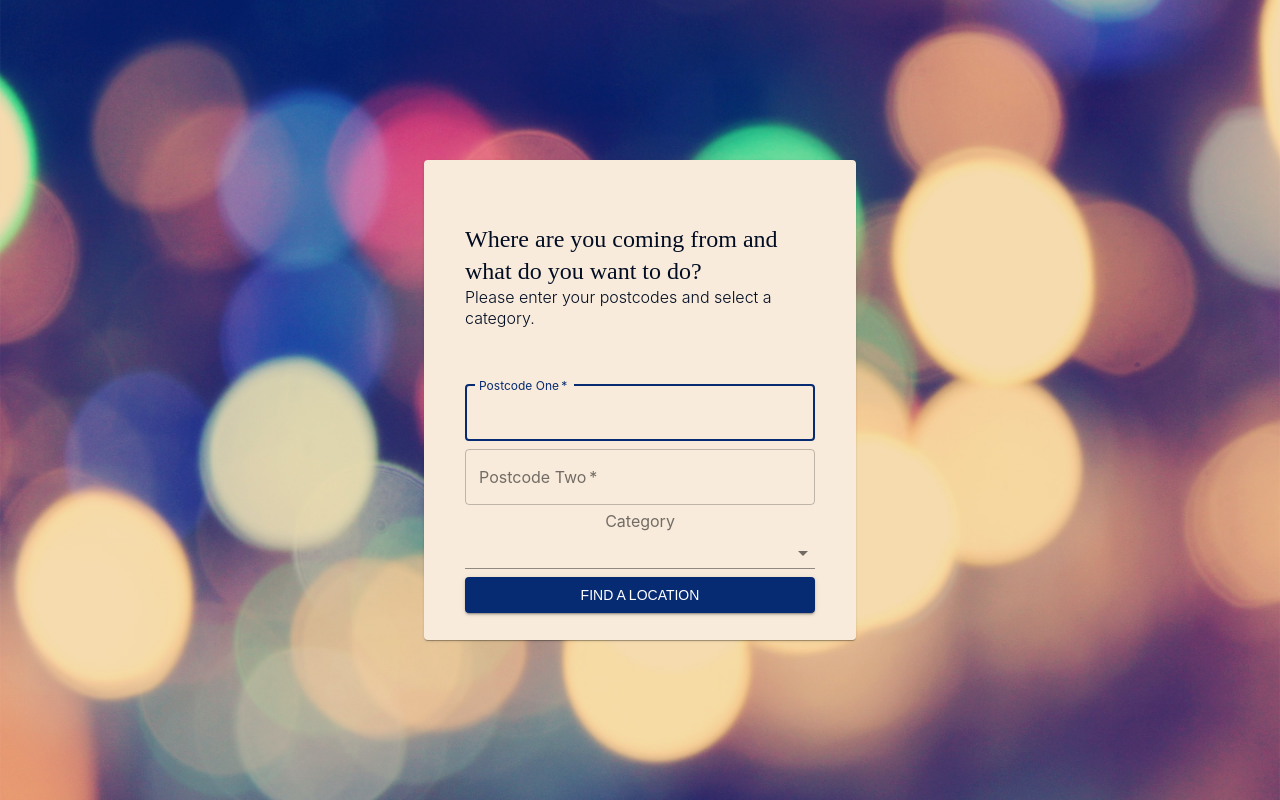
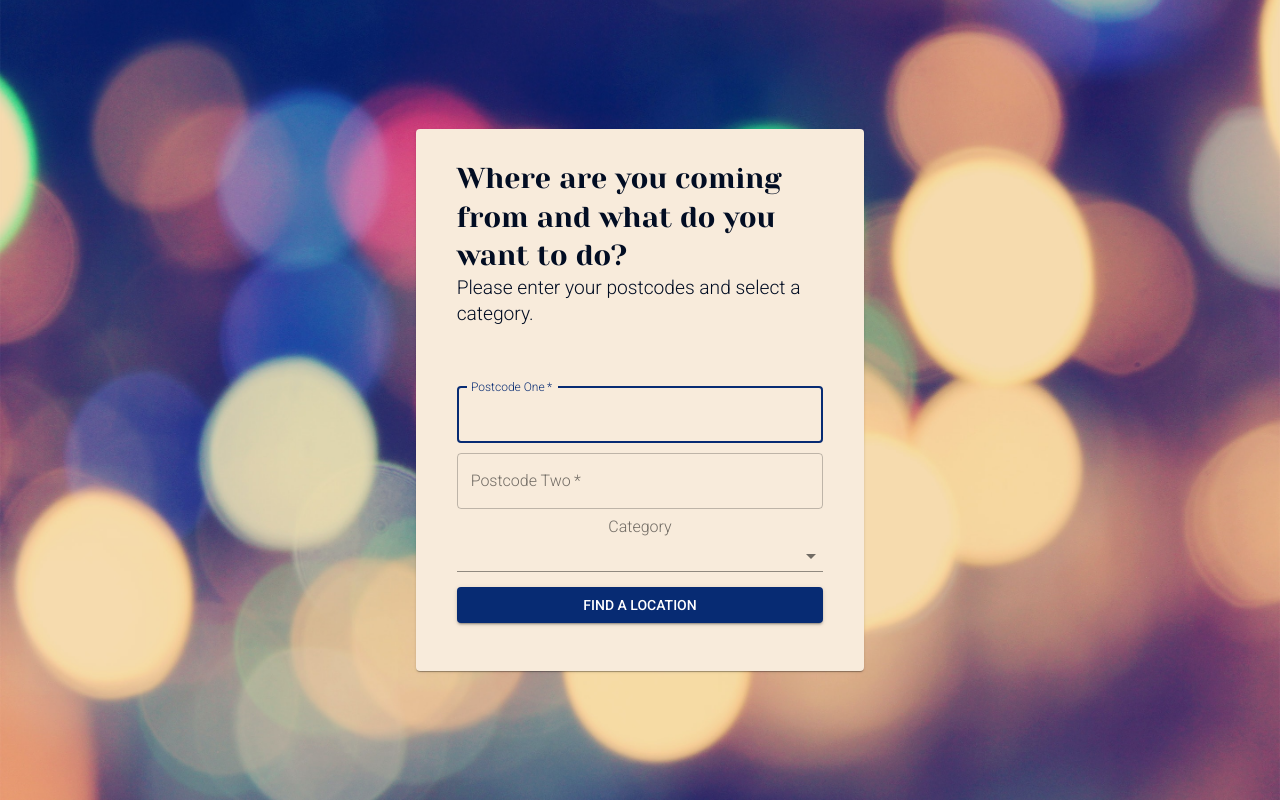
Before and after one commit to we-are-back/meet-up-again, a React (Create React App) app: page / in a window 1280 px wide. Both pictures are taken after a click on the button "LET'S START". Built offline with nearby package versions, Linux system fonts and the light colour scheme.

Commit message:
styling on all the pages, grid introduced on results

```diff
--- a/public/index.html
+++ b/public/index.html
@@ -29,10 +29,9 @@
       Learn how to configure a non-root public URL by running `npm run build`.
     -->
     <link
-      href="https://fonts.googleapis.com/css2?family=Pacifico&display=swap"
+      href="https://fonts.googleapis.com/css2?family=Yeseva+One&display=swap"
       rel="stylesheet"
     />
-
     <link
       rel="stylesheet"
       href="https://fonts.googleapis.com/icon?family=Material+Icons"
--- a/src/components/landing-page/LandingPage.js
+++ b/src/components/landing-page/LandingPage.js
@@ -5,40 +5,42 @@ import {
   Card,
   CardContent,
   makeStyles,
-    Typography
+  Typography,
 } from "@material-ui/core";
 import SentimentVerySatisfiedIcon from "@material-ui/icons/SentimentVerySatisfied";
 
-const useStyles = makeStyles(theme => ({
+const useStyles = makeStyles((theme) => ({
   container: {
     height: "100vh",
     display: "flex",
     alignItems: "center",
-        justifyContent: "center"
+    justifyContent: "center",
   },
   root: {
-        width: "35%",
+    width: "35vw",
     minWidth: 300,
-        height: "60%"
   },
   avatar: {
     backgroundColor: theme.palette.secondary.dark,
     justifyContent: "center",
     width: "40px",
-        height: "40px"
+    height: "40px",
   },
   card: {
     height: "100%",
     display: "flex",
     flexDirection: "column",
     alignItems: "center",
-        justifyContent: "space-around"
+    justifyContent: "space-around",
+    margin: "5% 0",
   },
   button: {
     justifyContent: "center",
-        margin: "1rem",
-        color: "primary"
-    }
+    color: "primary",
+  },
+  heading: {
+    margin: "15% 0",
+  },
 }));
 
 const LandingPage = ({ page, setPage }) => {
@@ -55,7 +57,12 @@ const LandingPage = ({ page, setPage }) => {
           <Avatar className={classes.avatar}>
             <SentimentVerySatisfiedIcon fontSize="large" />
           </Avatar>
-                    <Typography component="h1" variant="h5">
+          <Typography
+            className={classes.heading}
+            component="h1"
+            variant="h1"
+            align="center"
+          >
             We will meet again
           </Typography>
           <Button
--- a/src/components/locations/Locations.js
+++ b/src/components/locations/Locations.js
@@ -1,28 +1,32 @@
-// // component
 import React from "react";
 import LocationItem from "./location-item/LocationItem";
-import { Button, Grid, Typography, makeStyles,Card, CardHeader, CardContent, CardActions} from "@material-ui/core";
+import {
+  Button,
+  Grid,
+  Typography,
+  makeStyles,
+  Card,
+  CardHeader,
+  CardContent,
+  CardActions,
+} from "@material-ui/core";
 
 const useStyles = makeStyles((theme) => ({
   container: {
     height: "100vh",
     display: "flex",
+    flexDirection: "column",
     alignItems: "center",
-    justifyContent: "center",
+    justifyContent: "center"
   },
   root: {
     width: "80%",
     height: "90%",
     minWidth: 300,
     padding: "3% 2%",
-    overflow: "auto"
-  },
-  content: {
-    paddingTop: theme.spacing(8),
-    paddingBottom: theme.spacing(8),
+    overflow: "auto",
   }
 }));
-
 
 const Locations = ({ page, setPage, locations, setLocations, setVenueId }) => {
   const classes = useStyles();
@@ -37,23 +41,46 @@ const Locations = ({ page, setPage, locations, setLocations, setVenueId }) => {
         <CardHeader
           title={
             <div>
-              <div style={{ marginTop: 10 }}>Here is a list of venues.</div>
-              <div style={{ fontSize: "1rem", fontWeight: 300 }}>
+              <div style={{ marginTop: 10, fontSize: "4rem" }}>
+                Here is a list of venues.
+              </div>
+              <div
+                style={{
+                  fontSize: "1.2rem",
+                  fontFamily: "Roboto",
+                  fontWeight: "200",
+                }}
+              >
                 Please select your favorite.
               </div>
             </div>
           }
         />
         <CardContent className={classes.content} maxWidth="md">
-      <Grid container spacing={8}>
-      {!locations.length ? <p>No locations could be found</p> : locations.map(location => (
-        <LocationItem key={location.id} location={location} setPage={setPage} setVenueId={setVenueId} />
-      ))}
+          <Grid container spacing="2">
+            {!locations.length ? (
+              <p>No locations could be found</p>
+            ) : (
+              locations.map((location) => (
+                <LocationItem
+                  key={location.id}
+                  location={location}
+                  setPage={setPage}
+                  setVenueId={setVenueId}
+                />
+              ))
+            )}
           </Grid>
         </CardContent>
     <CardActions>
-
-      <Button variant="contained" color="primary" onClick={() => setPage("form")}>Go back</Button>
+          <Button
+          fullWidth
+            variant="contained"
+            color="primary"
+            onClick={() => setPage("form")}
+          >
+            Go back
+          </Button>
           </CardActions>
 
       </Card>
--- a/src/components/locations/location-item/LocationItem.js
+++ b/src/components/locations/location-item/LocationItem.js
@@ -8,7 +8,18 @@ import {
   Typography,
   Divider,
   ListItemText,
+  Grid,
+  Paper
 } from "@material-ui/core";
+
+const classes = {
+  paper: {
+    height: 140,
+    width: 100
+  }
+};
+
+
 
 const locationItem = ({ location, setPage, setVenueId }) => {
   const handleClick = () => {
@@ -19,22 +30,25 @@ const locationItem = ({ location, setPage, setVenueId }) => {
   const distance = (location.location.distance / 1000).toFixed(2);
 
   return (
-    <Card style={{ width: "25%", minWidth: "250px", height: "auto", padding: "10px", display: "flex", flexDirection: "column"}} >
-      <CardContent>
-        <Typography gutterBottom variant="h5" component="h2">
+
+    <Grid item key={location.name} container item xs={4}>
+    <Paper className={classes.paper}>
+    <Typography gutterBottom variant="h5" component="h2">
           {location.name}
         </Typography>
+        <Typography>
         {location.categories.length
           ? location.categories[0].name
           : "info not available"}
         Distance from center: {distance}km
-      </CardContent>
-      <CardActions>
+        </Typography>
         <Button color="primary" size="small" onClick={handleClick}>
           Select
         </Button>
-      </CardActions>
-    </Card>
+    </Paper>
+  </Grid>
+
+
   );
 };
 export default locationItem;
--- a/src/components/result/Result.js
+++ b/src/components/result/Result.js
@@ -1,22 +1,29 @@
-import React from 'react';
-import { Card, CardContent, CardHeader, Button, Typography, CardActions, makeStyles } from '@material-ui/core';
+import React from "react";
+import {
+  Card,
+  CardContent,
+  CardHeader,
+  Button,
+  Typography,
+  CardActions,
+  makeStyles,
+} from "@material-ui/core";
 
-const useStyles = makeStyles(theme => ({
+const useStyles = makeStyles((theme) => ({
   container: {
     height: "100vh",
     display: "flex",
     alignItems: "center",
-        justifyContent: "center"
+    justifyContent: "center",
   },
   root: {
     width: "35%",
-        height: "60%",
     minWidth: 300,
     display: "flex",
     flexDirection: "column",
     padding: "3% 2%",
     justifyContent: "space-around",
-    }
+  },
 }));
 
 const Result = ({ page, venueId, locations, setPageActive }) => {
@@ -27,29 +34,61 @@ const Result = ({ page, venueId, locations, setPageActive }) => {
   }
 
   const handleBack = () => {
-        setPageActive("locations")
-    }
+    setPageActive("locations");
+  };
 
-    const venue = locations.find(location => venueId === location.id)
+  const venue = locations.find((location) => venueId === location.id);
   return (
     <div className={classes.container}>
       <Card className={classes.root}>
-                <CardHeader title={
+        <CardHeader
+          align="center"
+          title={
             <div>
-                        <div style={{ marginTop: 10 }}>You are meeting at <br /><span style={{ fontWeight: 600, color: 'primary', fontSize: "1.8rem" }}> {venue.name}</span></div>
-                        <div style={{ fontSize: '1rem', fontWeight: 300 }}>Here is the address:</div>
+              <div style={{ marginTop: 10, fontSize: "1.3rem" }}>
+                You are meeting at <br />
+                <span
+                  style={{
+                    fontWeight: 400,
+                    color: "primary",
+                    fontSize: "2rem",
+                  }}
+                >
+                  {venue.name}
+                </span>
+              </div>
+              <div
+                style={{
+                  fontSize: "1.2rem",
+                  fontFamily: "Roboto",
+                  fontWeight: 300,
+                }}
+              >
+                Here is the address:
+              </div>
             </div>
           }
         />
         <CardContent>
-                    <Typography component="p" align="center">{venue.location.formattedAddress.map(item => <div>{item}</div>)}</Typography>
+          <Typography component="p" align="center">
+            {venue.location.formattedAddress.map((item) => (
+              <div>{item}</div>
+            ))}
+          </Typography>
         </CardContent>
-                <CardActions>
-                    <Button color="primary" align="center" variant="contained" onClick={handleBack}>Select another venue</Button>
-                </CardActions>
+
+        <Button
+          color="primary"
+          align="center"
+          variant="contained"
+          onClick={handleBack}
+          width="80%"
+        >
+          Select another venue
+        </Button>
       </Card>
     </div>
-    )
-}
+  );
+};
 
 export default Result;
--- a/src/components/userForm/PostcodeForm.js
+++ b/src/components/userForm/PostcodeForm.js
@@ -10,9 +10,15 @@ const useStyles = makeStyles((theme) => ({
     flexDirection: "column",
     alignItems: "center",
     justifyContent: "space-between",
-    padding: "2% 0 8% 0",
+    padding: "2% 0",
     margin: theme.spacing(2, 0)
   },
+  input: {
+    margin : "5px 0"
+  },
+  buttonClass: {
+    marginTop: "15px"
+  }
 }));
 
 const PostcodeForm = ({ page, setPage, locations, setLocations }) => {
@@ -41,7 +47,7 @@ const PostcodeForm = ({ page, setPage, locations, setLocations }) => {
 
   return (
     <form className={classes.root} noValidate autoComplete="off" onSubmit={formSubmit} data-testid="form-submit">
-      <TextField
+      <TextField className={classes.input}
         required
         id="outlined-required"
         label="Postcode One"
@@ -56,6 +62,7 @@ const PostcodeForm = ({ page, setPage, locations, setLocations }) => {
         autoCompletes
       />
       <TextField
+       className={classes.input}
         required
         fullWidth
         autoComplete
@@ -68,8 +75,9 @@ const PostcodeForm = ({ page, setPage, locations, setLocations }) => {
         data-testid="Enter your friend postcode"
         onChange={e => setPostCode2(e.target.value)}
       />
-      <InputLabel id="label">Category</InputLabel>
+      <InputLabel id="label"  className={classes.input}>Category</InputLabel>
         <Select
+
         required
         fullWidth
         labelId="label"
@@ -83,6 +91,7 @@ const PostcodeForm = ({ page, setPage, locations, setLocations }) => {
           <MenuItem value={"4d4b7105d754a06377d81259"}>Outdoors & Recreation</MenuItem>
       </Select>
       <Button
+      className={classes.buttonClass}
         fullWidth
         variant="contained" color="primary"
         type="submit"
--- a/src/components/userForm/UserForm.js
+++ b/src/components/userForm/UserForm.js
@@ -10,12 +10,11 @@ const useStyles = makeStyles((theme) => ({
     justifyContent: "center",
   },
   root: {
-    width: "35%",
-    height: "60%",
+    width: "35vw",
     minWidth: 300,
     display: "flex",
     flexDirection: "column",
-    padding: "3% 2%",
+    padding: "0 2%",
     justifyContent: "space-around",
   },
 }));
@@ -33,8 +32,22 @@ const UserForm = ({ page, setPage, locations, setLocations }) => {
         <CardHeader
           title={
             <div>
-              <div style={{ marginTop: 10, fontFamily: "Yeseva One" }}>Where are you coming from and what do you want to do?</div>
-              <div style={{ fontSize: "1rem", fontWeight: 300 }}>
+              <div
+                style={{
+                  marginTop: 15,
+                  fontFamily: "Yeseva One",
+                  fontSize: "1.8rem",
+                }}
+              >
+                Where are you coming from and what do you want to do?
+              </div>
+              <div
+                style={{
+                  fontSize: "1.2rem",
+                  fontWeight: 200,
+                  fontFamily: "Roboto",
+                }}
+              >
                 Please enter your postcodes and select a category.
               </div>
             </div>
--- a/src/theme.json
+++ b/src/theme.json
@@ -31,8 +31,13 @@
     }
   },
   "typography": {
-    "fontFamily":{
-
-    }
+    "fontFamily": "Roboto",
+    "fontWeight": "300",
+    "h1": { "fontFamily": "Yeseva One", "fontSize": "4rem" },
+    "h2": { "fontFamily": "Yeseva One" },
+    "h5": { "fontFamily": "Yeseva One" },
+    "button": { "fontFamily": "Roboto" },
+    "subtitle1": { "fontFamily": "Roboto" },
+    "body1": { "fontFamily": "Roboto", "fontWeight": "300" }
   }
 }
```
Lines whose indentation alone changed are shown as unchanged.
